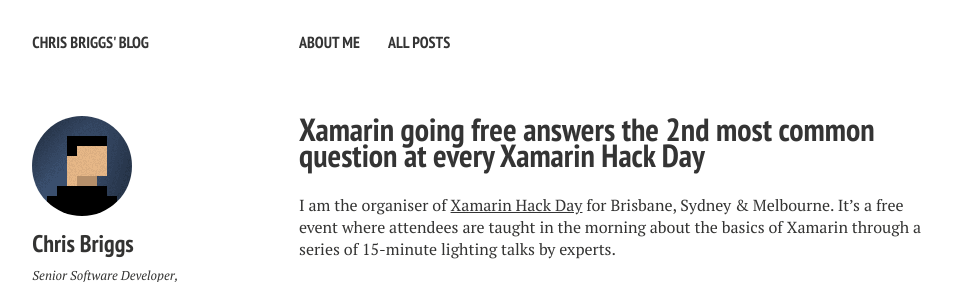
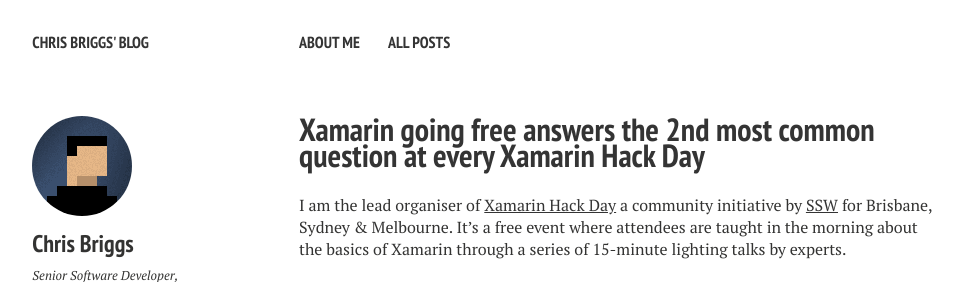
Before and after one commit to Briggsc28/briggsc28.github.io, a Jekyll site: the page built from _posts/2016-04-01-Xamarin-Free.md, in a window 1280 px wide and 900 px high, cut to the strip 0-282 px from the top of the window. Shown: the whole strip, without its empty margins (21-984 px from the left). Built offline with Jekyll 4.4.1, drawn with Linux system fonts in a browser that asks for light colours; nearby versions of some CDN libraries.

Commit message:
Update 2016-04-01-Xamarin-Free.md

```diff
--- a/_posts/2016-04-01-Xamarin-Free.md
+++ b/_posts/2016-04-01-Xamarin-Free.md
@@ -12,7 +12,7 @@
 ---
 
 
-I am the organiser of [Xamarin Hack Day](http://xamarinhackday.com/) for Brisbane, Sydney & Melbourne. It's a free event where attendees are taught in the morning about the basics of Xamarin through a series of 15-minute lighting talks by experts.
+I am the lead organiser of [Xamarin Hack Day](http://xamarinhackday.com/) a community initiative by [SSW]("https://www.ssw.com.au/") for Brisbane, Sydney & Melbourne. It's a free event where attendees are taught in the morning about the basics of Xamarin through a series of 15-minute lighting talks by experts.
 
 <iframe width="560" height="315" src="https://www.youtube.com/embed/S6iUXptxhGs" frameborder="0" allowfullscreen></iframe>
 
```
